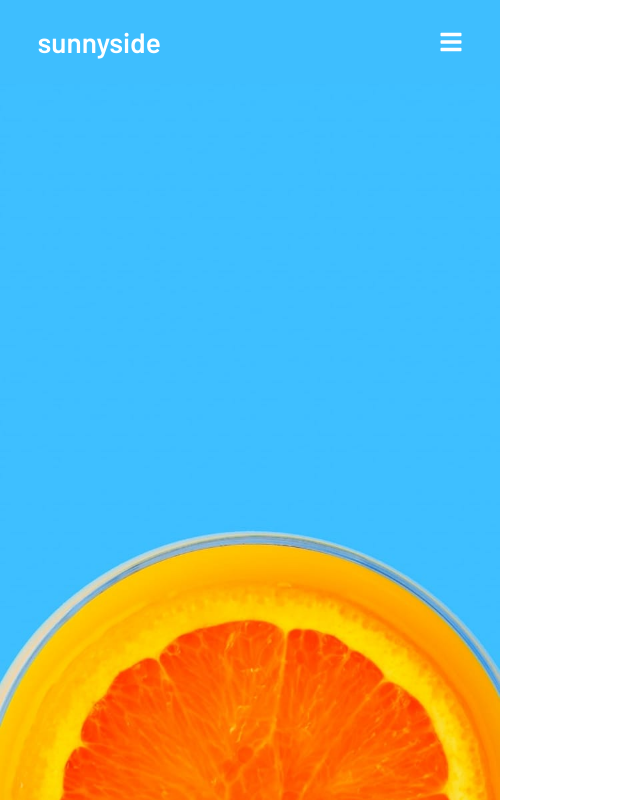
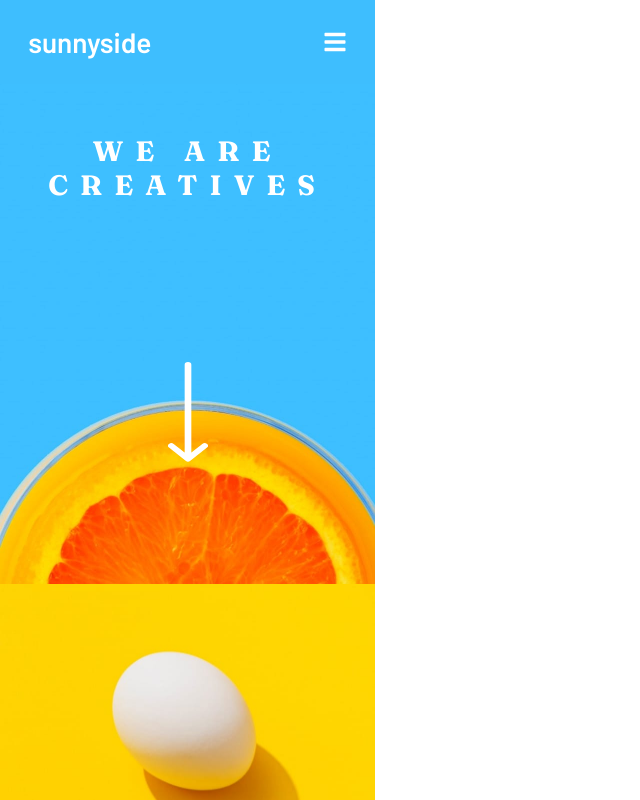
Before and after one commit to joegiuffrida/sunnyside-agency-landing-page, a Next.js app: page / in a window 1280 px wide. Shown: the top 800 px of the page, without its empty margins (0-640 px from the left). Built offline with nearby package versions, Linux system fonts and the light colour scheme.

Commit message:
added hero section content overlayed on the header image

```diff
--- a/components/layout/Footer.module.css
+++ b/components/layout/Footer.module.css
@@ -4,7 +4,7 @@
   align-items: center;
   padding: 25px 25px;
   min-width: 320px;
-  max-width: 500px;
+  max-width: 375px;
   background-color: hsl(166, 45%, 70%);
 }
 
--- a/components/layout/Nav.module.css
+++ b/components/layout/Nav.module.css
@@ -4,7 +4,7 @@
   padding: 25px 0;
   background-color: hsl(200, 99%, 62%);
   min-width: 320px;
-  max-width: 500px;
+  max-width: 375px;
 }
 
 .navHeader {
--- a/pages/index.js
+++ b/pages/index.js
@@ -14,15 +14,15 @@ export default function Home() {
         />
       </Head>
       <section className={styles.heroContainer}>
-        <div className={styles.heroImage}>
-          <img src="/mobile/image-header.jpg" />
-          {/* <div className={styles.heroArrow}>
-            <Image src="/icon-arrow-down.svg" height={175} width={50} />
-          </div> */}
+        <div className={styles.heroContent}>
+          <h1 className={styles.heroTitle}>WE ARE CREATIVES</h1>
+          <img
+            src="/icon-arrow-down.svg"
+            height={100}
+            width={40}
+            className={styles.heroArrow}
+          />
         </div>
-        {/* <div className={styles.heroTitle}>
-          <h1>We Are Creatives</h1>
-        </div> */}
       </section>
       <section className={styles.benefitsContainer}>
         <div className={styles.transformImage}>
--- a/styles/Home.module.css
+++ b/styles/Home.module.css
@@ -34,40 +34,46 @@
   font-family: Fraunces, sans-serif;
 }
 
-/*
-.main {
-  min-height: 100vh;
-  padding: 4rem 0;
-  flex: 1;
+.heroContainer {
   display: flex;
   flex-direction: column;
-  justify-content: center;
   align-items: center;
+  max-width: 375px;
+  min-width: 320px;
+  height: 500px;
+}
+
+.heroContent {
+  display: flex;
+  flex-direction: column;
+  align-items: center;
+  background-image: url('/mobile/image-header.jpg');
+  background-size: cover;
+  background-position: center;
+  background-repeat: no-repeat;
+  width: 100%;
+  min-width: 320px;
+  height: 500px;
+}
+
+/* .heroImage {
+  width: 100%;
+  max-height: 500px;
+  display: block;
 } */
 
-.heroContainer {
-  max-width: 500px;
-  min-width: 320px;
-  /* max-height: 680px; */
-}
-
 .heroTitle {
-  position: absolute;
-  top: 150px;
-  margin: 0 auto;
-  width: 100%;
-  height: 150px;
+  font-family: Fraunces, sans-serif;
   color: white;
-  font-size: 3rem;
+  font-size: 1.75rem;
+  letter-spacing: 0.75rem;
   text-align: center;
+  margin: 50px 0;
 }
 
 .heroArrow {
+  margin-top: 110px;
   color: black;
-}
-
-.heroImage {
-  width: 100%;
 }
 
 .heroImage img {
@@ -80,7 +86,7 @@
   display: flex;
   flex-direction: column;
   align-items: center;
-  max-width: 500px;
+  max-width: 375px;
   min-width: 320px;
   text-align: center;
 }
@@ -135,7 +141,7 @@
   display: flex;
   flex-direction: column;
   align-items: center;
-  max-width: 500px;
+  max-width: 375px;
   min-width: 320px;
   text-align: center;
 }
@@ -167,7 +173,7 @@
   flex-direction: column;
   align-items: center;
   text-align: center;
-  max-width: 500px;
+  max-width: 375px;
   min-width: 320px;
   line-height: 0;
 }
```
